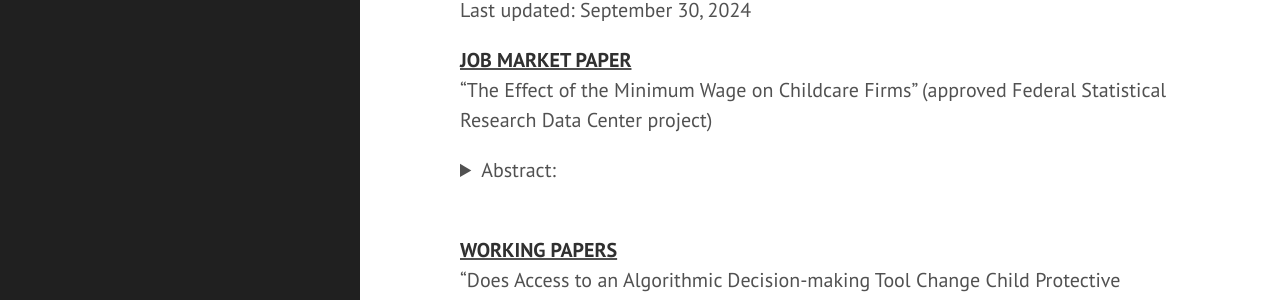
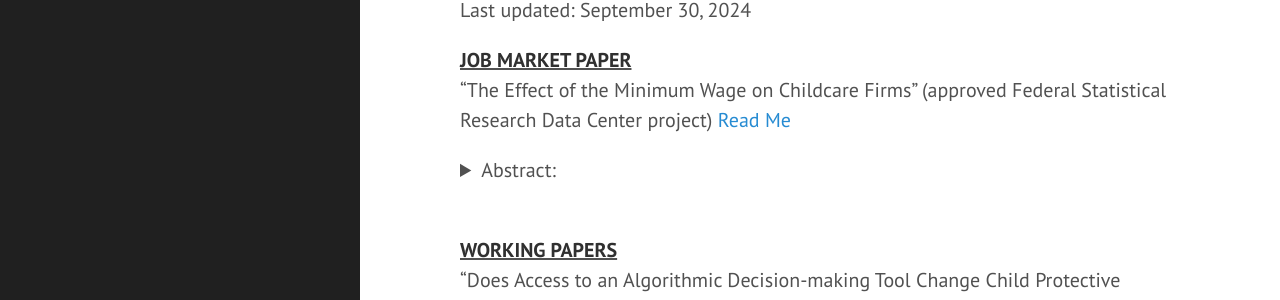
Before and after one commit to kcsadow/website, a Jekyll site: the page built from research.md, in a window 1280 px wide and 900 px high. Shown: the part 145-445 px from the top of the window. Built offline with Jekyll 4.4.1, drawn with Linux system fonts in a browser that asks for light colours.

Commit message:
Update research.md

```diff
--- a/research.md
+++ b/research.md
@@ -6,7 +6,7 @@ title: Research
 Last updated: September 30, 2024
 
 <ins>**JOB MARKET PAPER**</ins> <br>
-“The Effect of the Minimum Wage on Childcare Firms” (approved Federal Statistical Research Data Center project) <br>
+“The Effect of the Minimum Wage on Childcare Firms” (approved Federal Statistical Research Data Center project) [Read Me](https://www.census.gov/library/working-papers/2025/adrm/CES-WP-25-53.html) <br>
 
 <details>
 <summary> Abstract: </summary>
```
